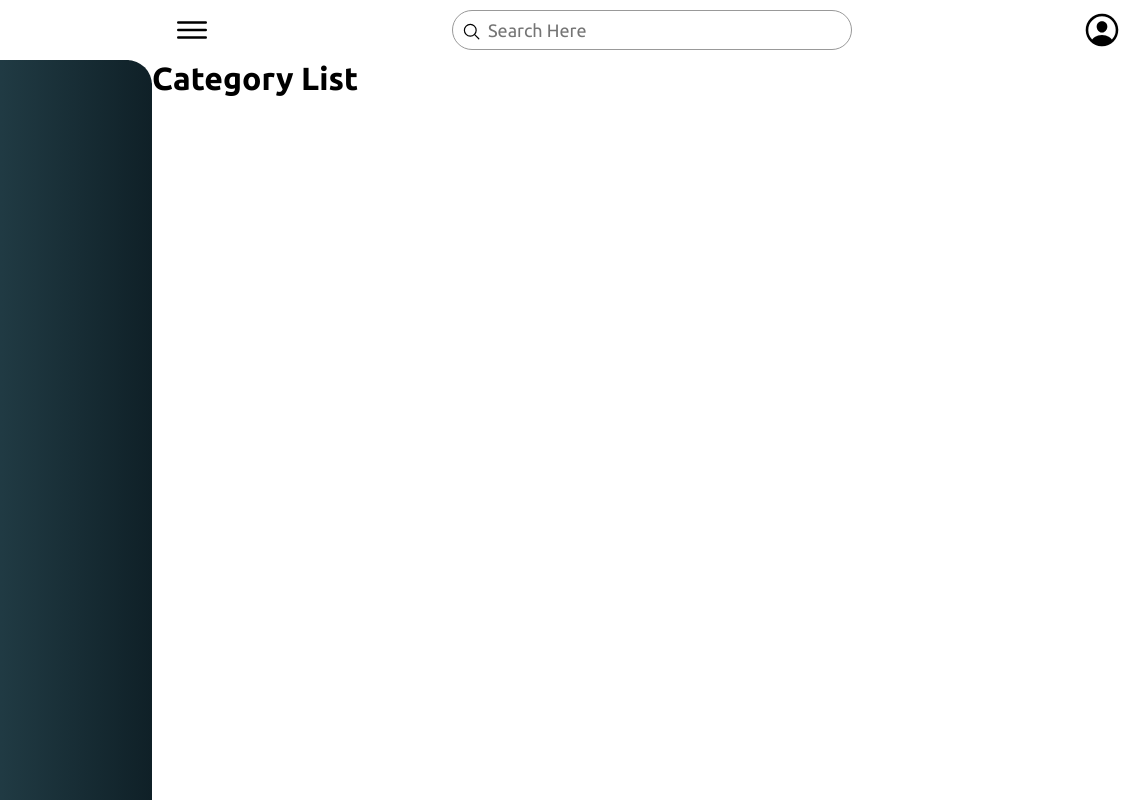
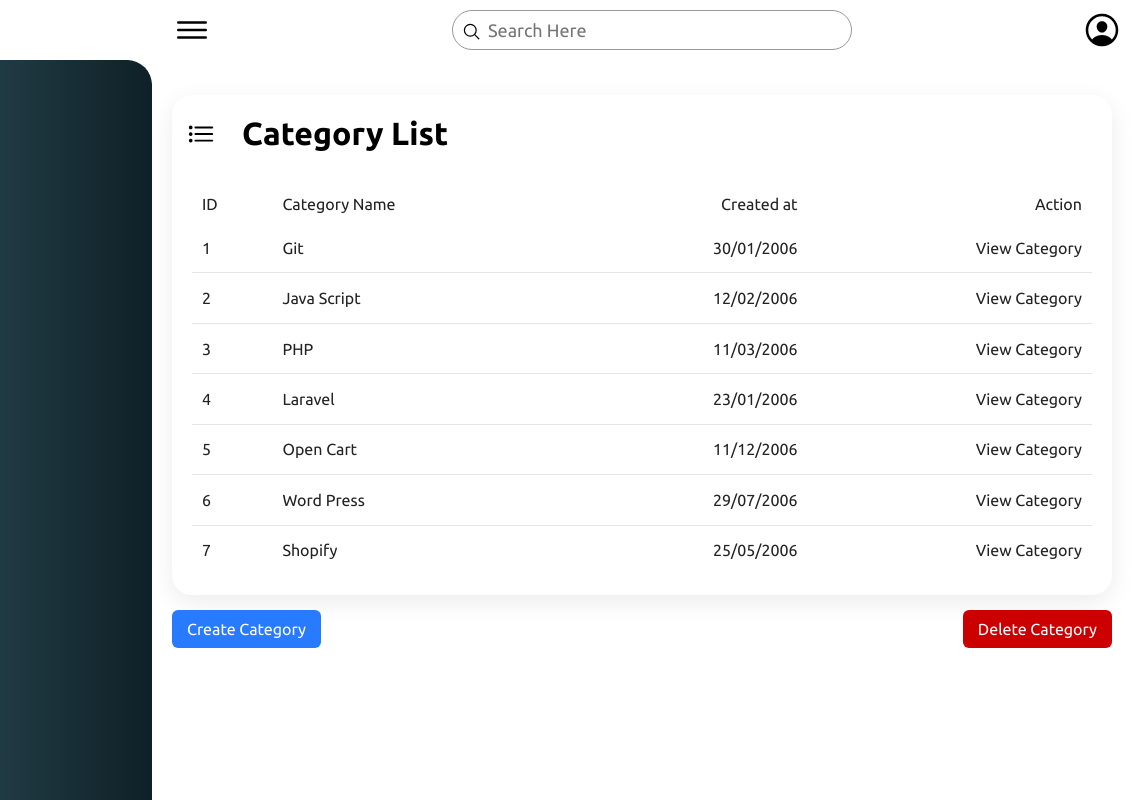
Before and after one commit to ennZyy/admin-dashboard, a plain HTML site: page page/category/catergory-list.html in a window 1280 px wide. Shown: the full height of the page, 148-1280 px from the left. Drawn offline with nearby package versions, Linux system fonts and the light colour scheme.

Commit message:
Create category list page. Add default btn, title,

```diff
--- a/css/style.css
+++ b/css/style.css
@@ -19,6 +19,7 @@
     --black0: #000;
     --black1: #222;
     --black2: #999;
+    --grad1: linear-gradient(to right, #2C5364, #203A43, #0F2027);
 }
 
 body {
@@ -34,7 +35,7 @@ body {
 /*btn*/
 .btn {
     position: relative;
-    padding: 5px 10px;
+    padding: 10px 15px;
     background: var(--blue);
     text-decoration: none;
     color: var(--white);
@@ -44,6 +45,15 @@ body {
 .btn-black {
     background: var(--black0);
     color: var(--white);
+}
+
+.btn-delete {
+    background: #CC0000;
+}
+/**/
+
+.title {
+    padding: 0px 70px 0px 50px;
 }
 
 /* Main Menu */
@@ -228,6 +238,8 @@ body {
     height: 100%;
 }
 
+/*Main Page*/
+
 .card {
     position: relative;
     width: 100%;
@@ -275,6 +287,7 @@ body {
 
 .card-item:hover {
     background: linear-gradient(180deg, #2C5364, #203A43, #0F2027);
+    transform: rotateZ(2deg);
 }
 
 .card-item:hover .card-item__count,
@@ -316,49 +329,68 @@ body {
     color: var(--black0);
 }
 
-.details table {
+.details table,
+.section-category table {
     width: 100%;
     border-collapse: collapse;
     margin-top: 10px;
 }
 
-.details table thead td {
+.details table thead td,
+.section-category thead th {
     font-weight: 600;
 }
 
-.details .user-list table tr {
+.details .user-list table tr,
+.section-category table tr {
     color: var(--black1);
     border-bottom: 1px solid rgba(0,0,0,0.1);
 }
 
-.details .user-list table tr:last-child {
+.details .user-list table tr td a,
+.section-category table tr td a {
+    text-decoration: none;
+    color: var(--black1);
+}
+
+.details .user-list table tr:last-child,
+.section-category table tr:last-child{
     border-bottom: none;
 }
 
-.details .user-list table tbody tr:hover {
-    background: var(--blue);
+.details .user-list table tbody tr:hover,
+.section-category table tbody tr:hover{
+    background: linear-gradient(to right, #2C5364, #203A43, #0F2027);
+}
+
+.details .user-list table tbody tr:hover td,
+.section-category table tbody tr:hover td {
     color: var(--white);
 }
 
-.details .user-list table tr td {
+.details .user-list table tbody tr:hover td a,
+.section-category table tbody tr:hover td a{
+    color: var(--white);
+}
+
+.details .user-list table tr td,
+.section-category table tr td{
     padding: 10px;
 }
 
-.details .user-list table tr td:last-child {
+.details .user-list table tr td:last-child,
+.section-category table tr td:last-child{
     text-align: end;
 }
 
-.details .user-list table tr td:nth-child(2) {
-    text-align: end;
+.details .user-list table tr td:nth-child(2),
+.section-category table tr td:nth-child(2){
+    text-align: start;
 }
 
-.details .user-list table tr td:nth-child(3) {
-    text-align: center;
-}
-
-.details .user-list table tr td a {
-    text-decoration: none;
-    color: var(--black1);
+.details .user-list table tr td:nth-child(3),
+.section-category table tr td:nth-child(3){
+    text-align: end;
 }
 
 .admin-list {
@@ -404,10 +436,49 @@ body {
 }
 
 .admin-list table tr:hover {
-    background: var(--blue);
+    background: var(--grad1);
     color: var(--white);
 }
 
 .admin-list table tr:hover td h4 span {
     color: var(--white);
 }
+
+/*Category Page*/
+
+.section-category {
+    position: relative;
+    display: grid;
+    grid-template-rows: 0.3fr 2fr;
+    min-height: 500px;
+    background: var(--white);
+    padding: 20px;
+    box-shadow: 0 7px 25px rgb(0 0 0 / 8%);
+    border-radius: 20px;
+    margin-top: 35px;
+    margin-right: 20px;
+    margin-left: 20px;
+}
+
+.section-category ion-icon {
+    position: absolute;
+    top: 4.7%;
+    left: 1.5%;
+    width: 30px;
+    height: 30px;
+}
+
+/* Switch upper */
+.button {
+    margin-top: 25px;
+    padding-right: 20px;
+    padding-left: 20px;
+}
+
+.btn-list {
+    display: flex;
+    height: 100%;
+    width: 100%;
+    justify-content: space-between;
+}
+/**/
--- a/page/category/catergory-list.html
+++ b/page/category/catergory-list.html
@@ -23,7 +23,7 @@
                     </a>
                 </li>
                 <li class="main-menu__item">
-                    <a href="#" class="main-menu__item-link">
+                    <a href="/" class="main-menu__item-link">
                         <span class="main-menu__logo-icon">
                             <ion-icon name="home-outline"></ion-icon>
                         </span>
@@ -102,13 +102,79 @@
 
             <!-- Start New Section -->
             <div class="section-category">
-                <h1 class="category-title">Category List</h1>
+                <ion-icon name="list-outline"></ion-icon>
+                <h1 class="title category-title">Category List</h1>
+
+                <table>
+                    <thead>
+                        <tr>
+                            <td>ID</td>
+                            <td>Category Name</td>
+                            <td>Created at</td>
+                            <td>Action</td>
+                        </tr>
+                    </thead>
+                    <tbody>
+                        <tr>
+                            <td>1</td>
+                            <td>Git</td>
+                            <td>30/01/2006</td>
+                            <td><a href="#">View Category</a></td>
+                        </tr>
+                        <tr>
+                            <td>2</td>
+                            <td>Java Script</td>
+                            <td>12/02/2006</td>
+                            <td><a href="#">View Category</a></td>
+                        </tr>
+                        <tr>
+                            <td>3</td>
+                            <td>PHP</td>
+                            <td>11/03/2006</td>
+                            <td><a href="#">View Category</a></td>
+                        </tr>
+                        <tr>
+                            <td>4</td>
+                            <td>Laravel</td>
+                            <td>23/01/2006</td>
+                            <td><a href="#">View Category</a></td>
+                        </tr>
+                        <tr>
+                            <td>5</td>
+                            <td>Open Cart</td>
+                            <td>11/12/2006</td>
+                            <td><a href="#">View Category</a></td>
+                        </tr>
+                        <tr>
+                            <td>6</td>
+                            <td>Word Press</td>
+                            <td>29/07/2006</td>
+                            <td><a href="#">View Category</a></td>
+                        </tr>
+                        <tr>
+                            <td>7</td>
+                            <td>Shopify</td>
+                            <td>25/05/2006</td>
+                            <td><a href="#">View Category</a></td>
+                        </tr>
+                    </tbody>
+                </table>
             </div>
+            <div class="button">
+                    <div class="btn-list">
+                        <div class="btn-list__item">
+                            <a href="#" class="btn">Create Category</a>
+                        </div>
+                        <div class="btn-list__item">
+                            <a href="#" class="btn btn-delete">Delete Category</a>
+                        </div>
+                    </div>
+                </div>
         </div>
     </div>
 
 
-    <script src="js/app.js"></script>
+    <script src="../../js/app.js"></script>
     <script type="module" src="https://unpkg.com/ionicons@5.5.2/dist/ionicons/ionicons.esm.js"></script>
     <script nomodule src="https://unpkg.com/ionicons@5.5.2/dist/ionicons/ionicons.js"></script>
 </body>
```
